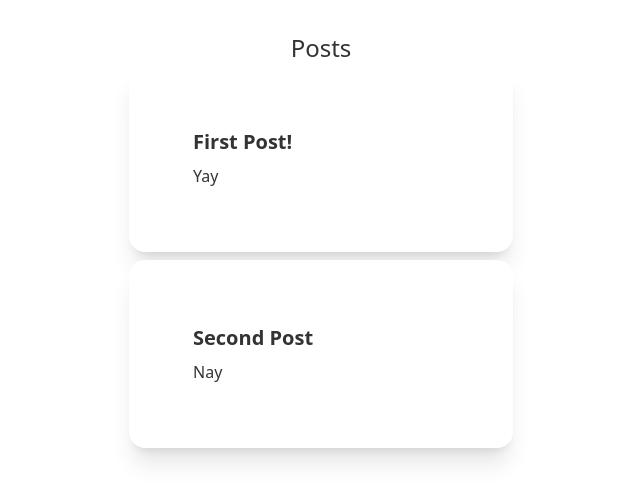
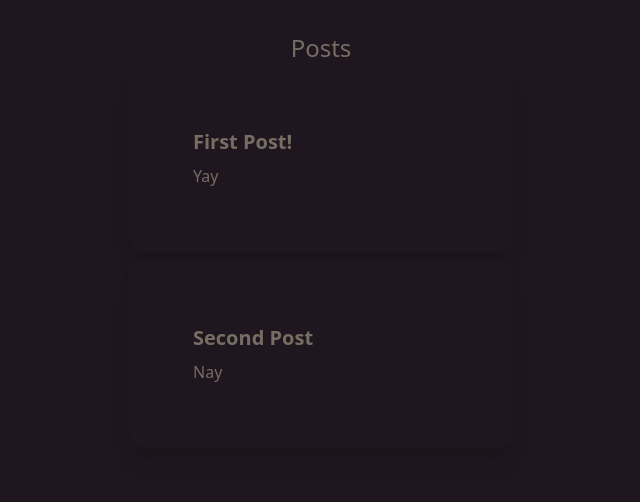
Before and after one commit to Lutefd/rtk-practice, a React (Vite) app: page / in a window 1280 px wide. Shown: the top 502 px of the page, without its empty margins (319-959 px from the left). Built offline with nearby package versions, Linux system fonts and the light colour scheme.

Commit message:
feat: change color scheme

```diff
--- a/tailwind.config.js
+++ b/tailwind.config.js
@@ -6,6 +6,6 @@ export default {
   },
   plugins: [require('daisyui')],
   daisyui: {
-    themes: ['pastel'],
+    themes: ['coffee'],
   },
 };
```
